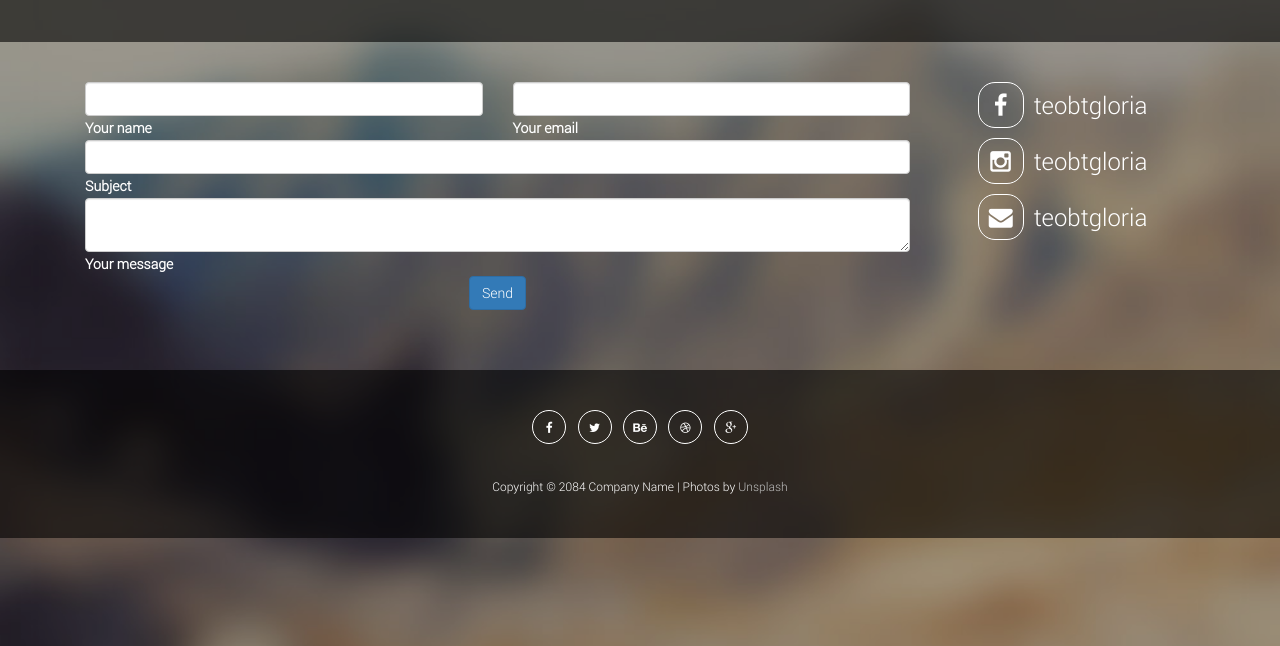
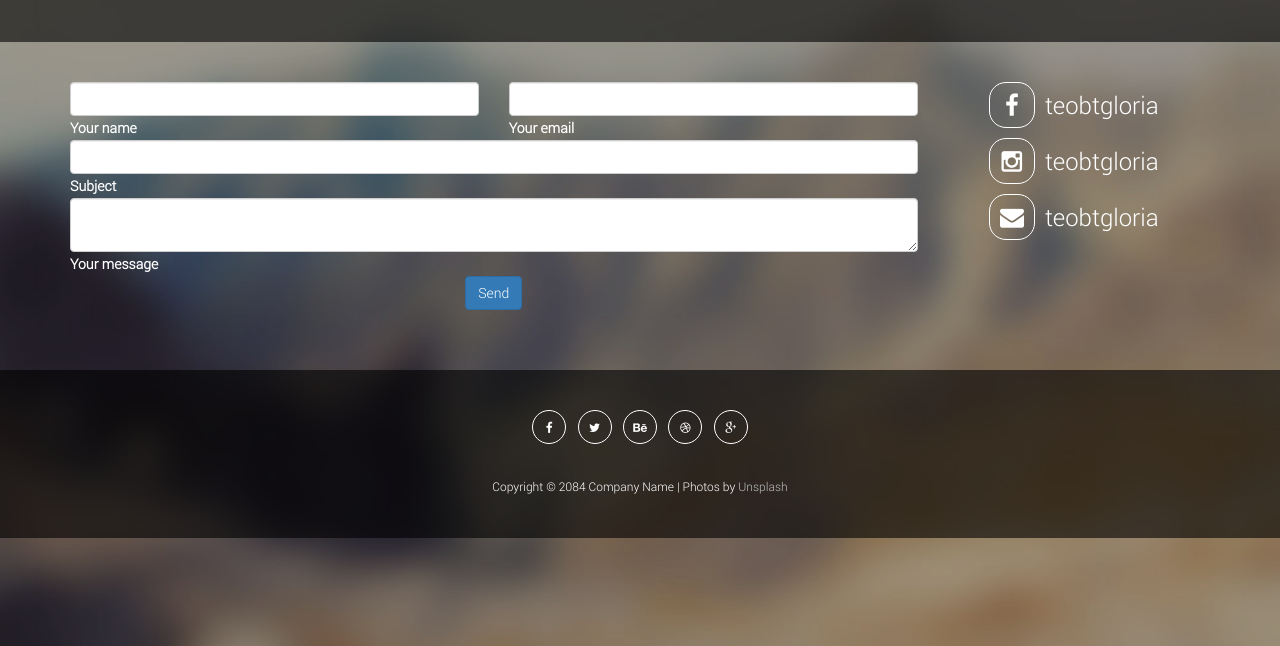
Before and after one commit to AmonFla/template-galery, a plain HTML site: page contacto.html in a window 1280 px wide. Shown: the part 154-800 px from the top of the page. Drawn offline with Linux system fonts and the light colour scheme.

Commit message:
estructura

```diff
--- a/contacto.html
+++ b/contacto.html
@@ -88,7 +88,7 @@
   <!-- MAIN POSTS -->
   <div class="main-posts">
     <div class="container">
-
+      <div class="row">
         <!--Grid column-->
         <div class="col-md-9 mb-md-0 mb-5">
           <form id="contact-form" name="contact-form" action="mail.php" method="POST">
@@ -135,7 +135,8 @@
               <div class="col-md-12">
 
                 <div class="md-form">
-                <textarea type="text" id="message" name="message" rows="2" class="form-control md-textarea"></textarea>
+                  <textarea type="text" id="message" name="message" rows="2"
+                    class="form-control md-textarea"></textarea>
                   <label for="message">Your message</label>
                 </div>
 
@@ -163,6 +164,7 @@
           </div>
         </div>
         <!--Grid column-->
+      </div>
     </div>
   </div>
 
```
Lines whose indentation alone changed are shown as unchanged.
